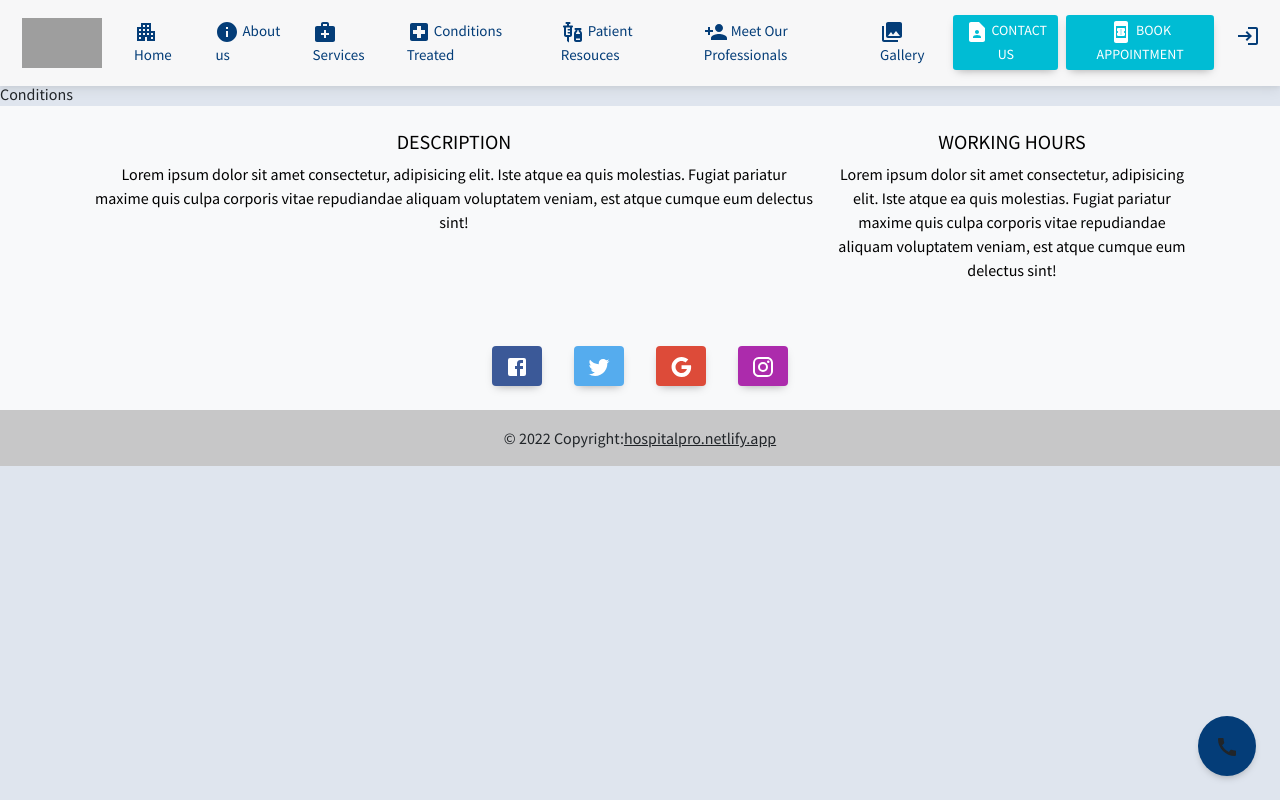
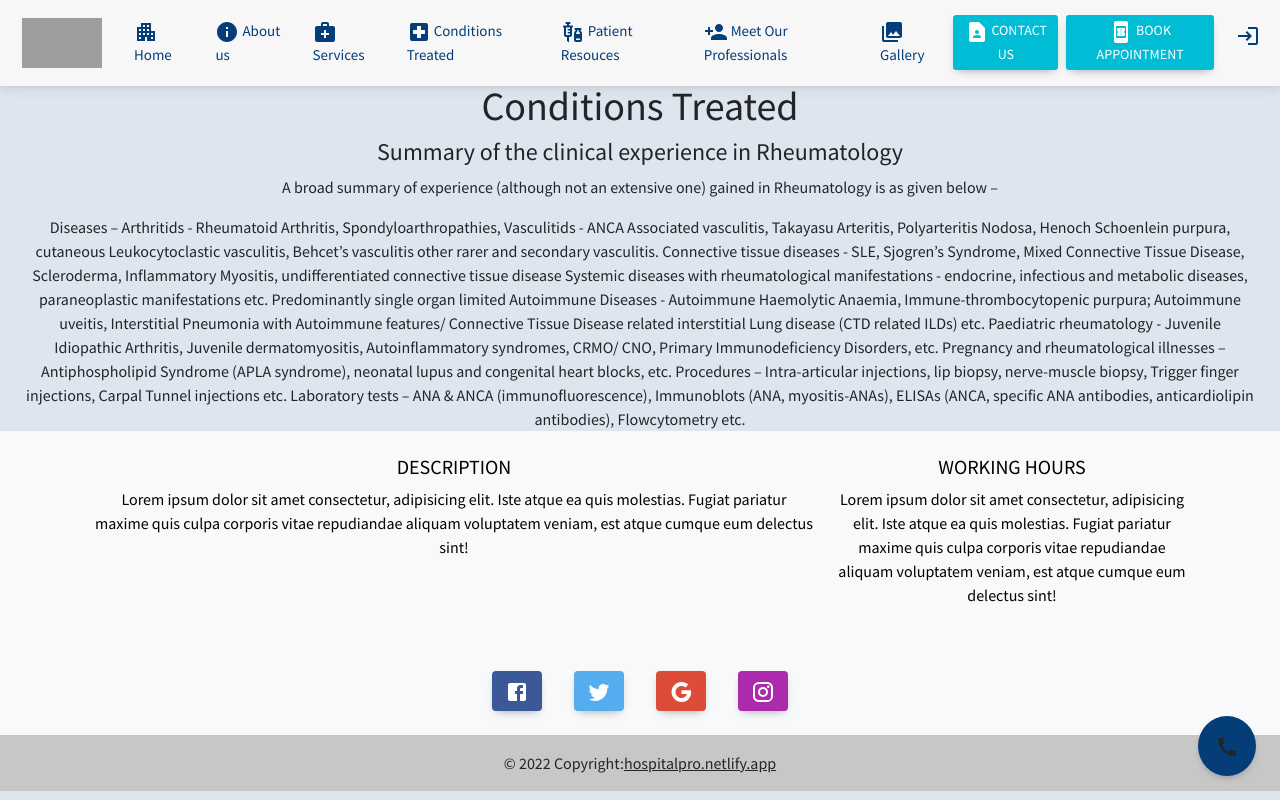
Before and after one commit to sushskvnitn/hospital-project, a React (Create React App) app: page /conditions in a window 1280 px wide. Built offline with nearby package versions, Linux system fonts and the light colour scheme; grey boxes are pictures that could not be loaded.

Commit message:
worked on testemonials and conditions

```diff
--- a/src/App.js
+++ b/src/App.js
@@ -16,6 +16,7 @@ import { BrowserRouter, Route, Routes } from "react-router-dom";
 import Resouces from "./components/patientResources/Resouces";
 import Conditions from "./components/conditionsTreated/Conditions";
 import Booking from "./components/book_appointment/booking";
+import Readmore from "./components/Testimonials/readmore";
 function App() {
   return (
     <BrowserRouter>
@@ -49,6 +50,9 @@ function App() {
         <Route path="/doctorscard" element={<DoctorDetails />} />
       </Routes>
       <Routes>
+        <Route path="/readmore" element={<Readmore />} />
+      </Routes>
+      <Routes>
         <Route path="/contactus" element={<Contact />} />
       </Routes>
       <Routes>
--- a/src/components/Testimonials/Testimonials.jsx
+++ b/src/components/Testimonials/Testimonials.jsx
@@ -3,6 +3,7 @@ import Card from "./card";
 import AddCircleIcon from "@mui/icons-material/AddCircle";
 import ReadMoreIcon from "@mui/icons-material/ReadMore";
 import { Link } from "react-router-dom";
+
 import AOS from "aos";
 import "aos/dist/aos.css";
 const Testimonials = () => {
@@ -14,6 +15,7 @@ const Testimonials = () => {
       .then((res) => res.json())
       .then((data) => {
         console.log(data);
+        data.reverse();
         setreviews(data);
       });
   }, []);
@@ -38,9 +40,9 @@ const Testimonials = () => {
           </div>
         </div>
 
-        <div className="row text-center  d-flex justify-content-center">
+        <div className="row text-center  d-flex justify-content-center flex-wrap mx-3">
           {
-            revi.map((item) => {
+            revi.slice(0,4).map((item) => {
               return (
                 <Card
                   key={item._id}
@@ -65,13 +67,11 @@ const Testimonials = () => {
               className="btn  dark_blue text-white"
               to="/addmessage"
             >
-              {" "}
               <AddCircleIcon /> add review
             </Link>
-            <button type="button" className="btn btn-warning">
-              {" "}
-              <ReadMoreIcon /> read more
-            </button>
+            <Link type="button" className="btn btn-warning" to="/readmore">
+               read more<ReadMoreIcon />
+            </Link>
           </div>
         </div>
       </section>
--- a/src/components/Testimonials/addmessage.jsx
+++ b/src/components/Testimonials/addmessage.jsx
@@ -1,12 +1,9 @@
 import React ,{ useState  }from 'react'
 const Addmessage = () => {
-
   const [name, setname] = useState("");
   const [occupation, setoccupation] = useState("");
   const [review, setdescription] = useState("");
   const [rating, setrating] = useState();
-
-
   const onsubmit = async (event) => {
     event.preventDefault();
     const res = await fetch("/addreview", {
@@ -33,10 +30,9 @@ const Addmessage = () => {
   }
 
   return (
-    <>
-    <div className="Addmessage">
-      <h1> Add message</h1>
-      <form action="/addreview" method="post" encType="multipart/form-data" >
+    <> <h1 className="my-3 text-center"> Add Review</h1>
+    <div className="Addmessage marn-top d-flex justify-content-center">
+      <form action="/addreview" method="post" encType="multipart/form-data" style={{ width:"60rem",backgroundColor: '#fff',padding:"20px",borderRadius: "10px",margin:"2rem"}}>
       <div className="mb-3">
         <label htmlFor="exampleFormControlTextarea1" className="form-label">
           your name
@@ -63,7 +59,7 @@ const Addmessage = () => {
         />
       </div>
       <div className="mb-3">
-        <label htmlFor="exampleFormControlInput1" className="form-label">
+        <label htmlFor="exampleFormControlInput1" className="form-label blue-text">
           your review
         </label>
         <input
@@ -86,12 +82,9 @@ const Addmessage = () => {
           onChange={(e) => setrating(e.target.value)}
         />
       </div>
-
-      <button className="btn btn-primary" onClick={onsubmit} >submit review</button>
+      <button className="btn " onClick={onsubmit}  style={{backgroundColor:"#100744",color:"white"}}  >submit review</button>
       </form>
     </div>
-
-
    </>
   )
 }
--- /dev/null
+++ b/src/components/Testimonials/readmore.jsx
@@ -0,0 +1,51 @@
+import React,{ useState, useEffect } from 'react'
+import Card from "./card";
+import { Link } from "react-router-dom";
+import AddCircleIcon from "@mui/icons-material/AddCircle";
+import ArrowBackIcon from '@mui/icons-material/ArrowBack';
+const Readmore = () => {
+      const [revi, setreviews] = useState([]);
+  useEffect(() => {
+    fetch("/getreviews")
+      .then((res) => res.json())
+      .then((data) => {
+        console.log(data);
+        setreviews(data);
+      });
+  }, []);
+  return (
+    <div  style={{overflow: 'hidden'}}>
+    <h1 className="text-center marn-top ">Testimonials</h1>
+    <Link
+              type="button"
+              className="btn  dark_blue text-white "
+              to="/addmessage"
+            >
+              <AddCircleIcon /> add review
+            </Link>
+      <div className="row text-center  d-flex justify-content-center my-4 flex-wrap mx-3">
+            {
+                  revi.map((item) => {
+                        return (
+                              <Card
+                                    key={item._id}
+                                    name={item.name}
+                                    job={item.occupation}
+                                    rate={item.rating}
+                                    description={item.review}
+                              />
+                        );
+                  })
+            }
+      </div>
+      <Link type="button"
+              className="btn  dark_blue text-white px-2 "
+              to="/addmessage"
+            >
+              <ArrowBackIcon className="mx-2 " /> Back
+      </Link>
+    </div>
+  )
+}
+
+export default Readmore
--- a/src/components/book_appointment/booking.jsx
+++ b/src/components/book_appointment/booking.jsx
@@ -22,7 +22,7 @@ const Booking = () => {
         const {  name,lname, address, email, phone, date,doctor } = connect;
         await axios
           .post("/sendmail", connect)
-          .then((response) => alert("mail sent successfully !! , shop keeper will contact you soon !!"));
+          .then((response) => alert("mail sent successfully !!"));
       };
   return (
     <div className="marn-top booking ">
--- a/src/components/conditionsTreated/Conditions.jsx
+++ b/src/components/conditionsTreated/Conditions.jsx
@@ -2,7 +2,35 @@ import React from 'react'
 
 const Conditions = () => {
   return (
-    <div className="Conditions" >Conditions</div>
+    <div className="Conditions marn-top " >
+      <h1 className="text-center ">Conditions Treated</h1>
+      <div className="text-center mx-4 ">
+     <h4>Summary of the clinical experience in Rheumatology</h4>
+
+<p> A broad summary of experience (although not an extensive one) gained in Rheumatology is as given below – </p>
+
+ Diseases –
+
+Arthritids - Rheumatoid Arthritis, Spondyloarthropathies,
+
+Vasculitids - ANCA Associated vasculitis, Takayasu Arteritis, Polyarteritis Nodosa, Henoch Schoenlein purpura, cutaneous Leukocytoclastic vasculitis, Behcet’s vasculitis other rarer and secondary vasculitis.
+
+Connective tissue diseases - SLE, Sjogren’s Syndrome, Mixed Connective Tissue Disease, Scleroderma, Inflammatory Myositis, undifferentiated connective tissue disease
+
+Systemic diseases with rheumatological manifestations - endocrine, infectious and metabolic diseases, paraneoplastic manifestations etc.
+
+Predominantly single organ limited Autoimmune Diseases - Autoimmune Haemolytic Anaemia, Immune-thrombocytopenic purpura; Autoimmune uveitis, Interstitial Pneumonia with Autoimmune features/ Connective Tissue Disease related interstitial Lung disease (CTD related ILDs) etc.
+
+Paediatric rheumatology - Juvenile Idiopathic Arthritis, Juvenile dermatomyositis, Autoinflammatory syndromes, CRMO/ CNO, Primary Immunodeficiency Disorders, etc.
+
+Pregnancy and rheumatological illnesses – Antiphospholipid Syndrome (APLA syndrome), neonatal lupus and congenital heart blocks, etc.
+
+
+Procedures – Intra-articular injections, lip biopsy, nerve-muscle biopsy, Trigger finger injections, Carpal Tunnel injections etc.
+
+Laboratory tests – ANA & ANCA (immunofluorescence), Immunoblots (ANA, myositis-ANAs), ELISAs (ANCA, specific ANA antibodies, anticardiolipin antibodies), Flowcytometry etc.
+      </div>
+    </div>
   )
 }
 
```
